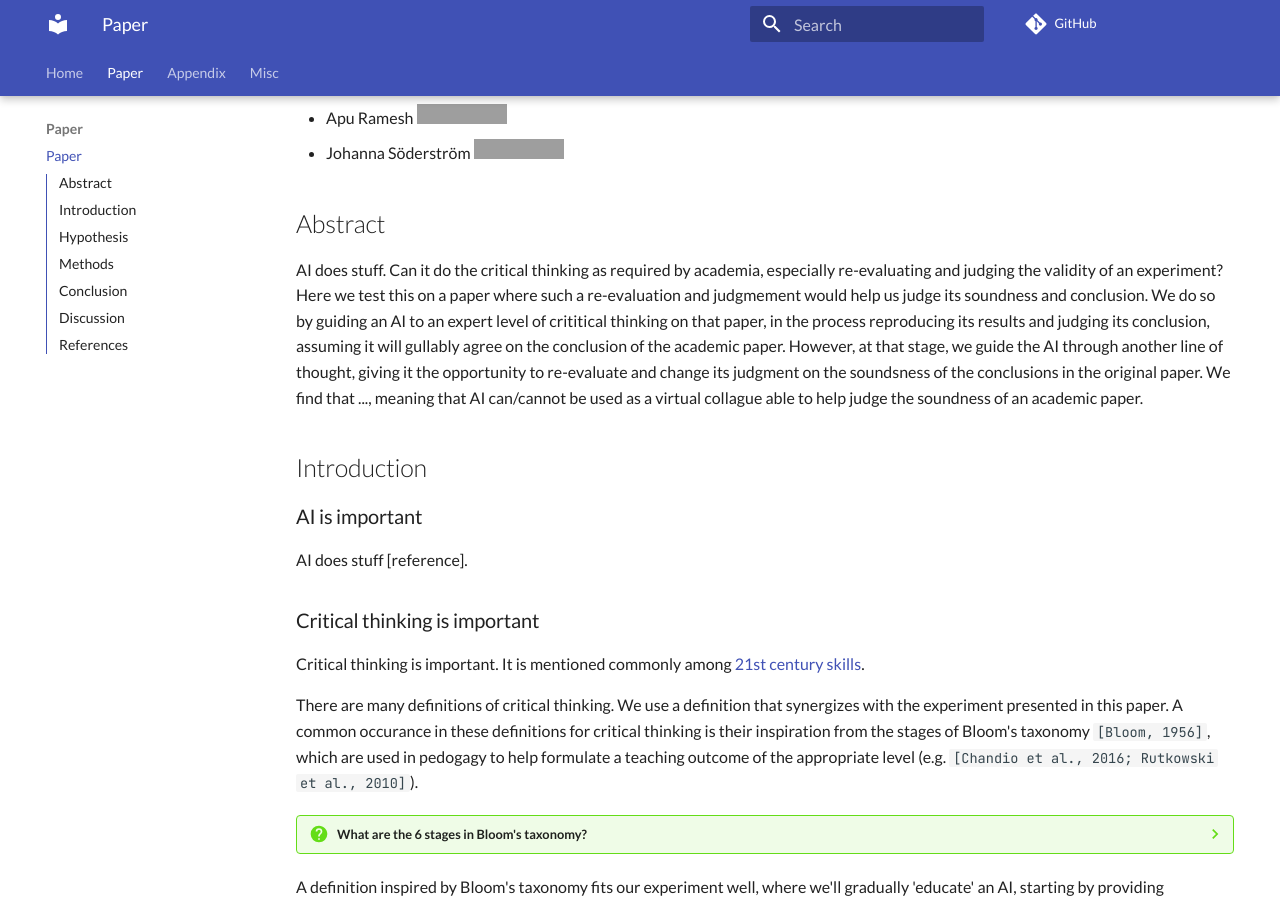
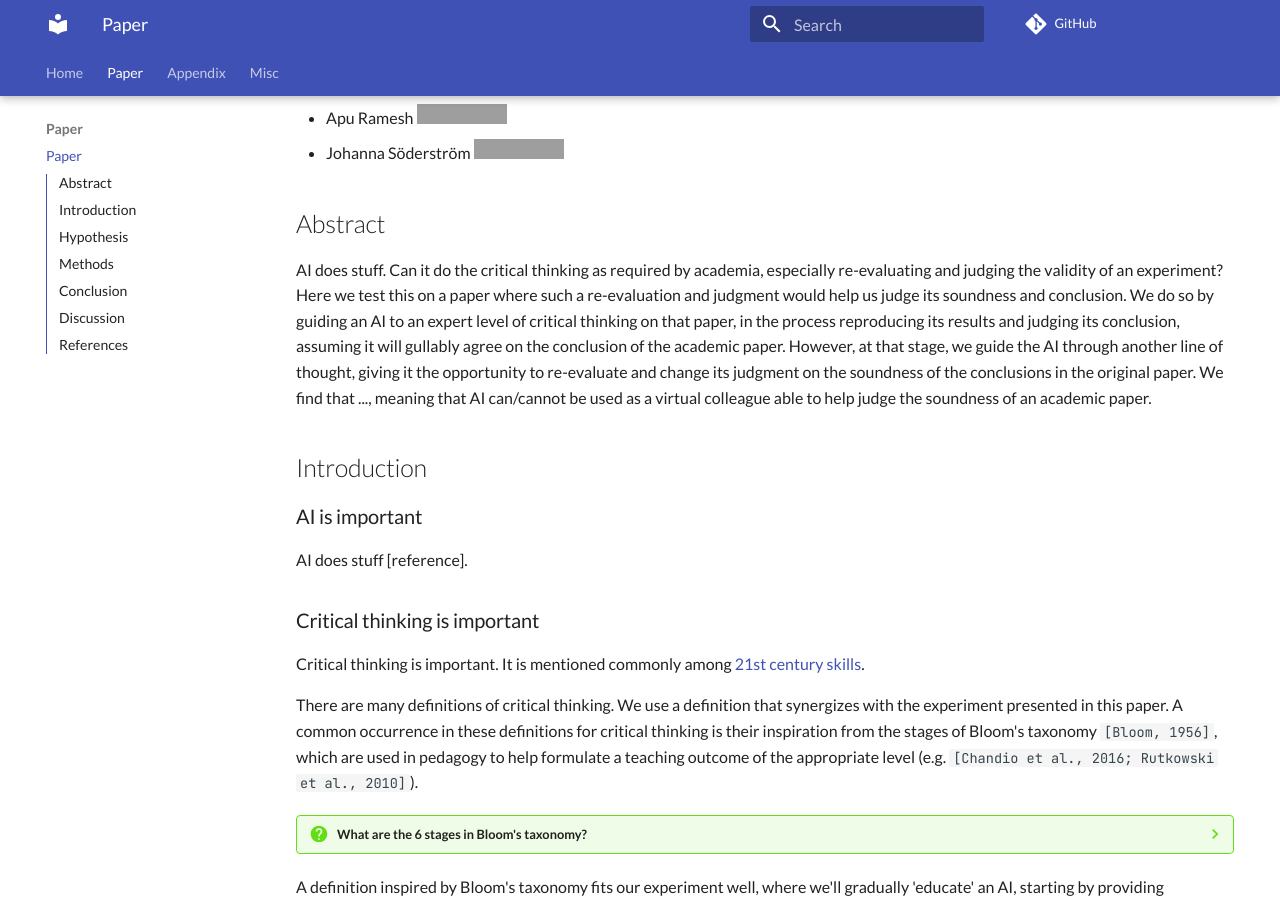
Before and after one commit to richelbilderbeek/paper_critical_ai, an MkDocs documentation site: the page built from docs/paper.md, in a window 1280 px wide and 900 px high, scrolled down 282 px. Built offline with MkDocs 1.6.1 and Material for MkDocs 9.7.7, drawn with Linux system fonts in a browser that asks for light colours; comment, search, counter and statistics services are not loaded; grey boxes are pictures that could not be loaded.

Commit message:
Fix spelling

```diff
--- a/docs/paper.md
+++ b/docs/paper.md
@@ -16,17 +16,17 @@ Can it do the critical thinking as required by academia,
 especially re-evaluating and judging the
 validity of an experiment?
 Here we test this on a paper where such a re-evaluation
-and judgmement would help us judge its soundness
+and judgment would help us judge its soundness
 and conclusion.
 We do so by guiding an AI to an expert level
-of crititical thinking on that paper, in the process
+of critical thinking on that paper, in the process
 reproducing its results and judging its conclusion,
 assuming it will gullably agree on the conclusion of the academic paper.
 However, at that stage, we guide the AI through another line of thought,
 giving it the opportunity to re-evaluate and change its judgment
-on the soundsness of the conclusions in the original paper.
+on the soundness of the conclusions in the original paper.
 We find that ..., meaning that AI can/cannot be used as a
-virtual collague able to help judge the soundness of an academic paper.
+virtual colleague able to help judge the soundness of an academic paper.
 
 ## Introduction
 
@@ -43,9 +43,9 @@ It is mentioned commonly among
 There are many definitions of critical thinking.
 We use a definition that synergizes with the experiment presented in this
 paper.
-A common occurance in these definitions for critical thinking
+A common occurrence in these definitions for critical thinking
 is their inspiration from the stages of Bloom's taxonomy `[Bloom, 1956]`,
-which are used in pedogagy to help formulate a teaching outcome
+which are used in pedagogy to help formulate a teaching outcome
 of the appropriate
 level (e.g. `[Chandio et al., 2016; Rutkowski et al., 2010]`).
 
```
Also changed, not shown: docs/paper_discussion/README.md (+1 -1 lines), .wordlist.txt.
